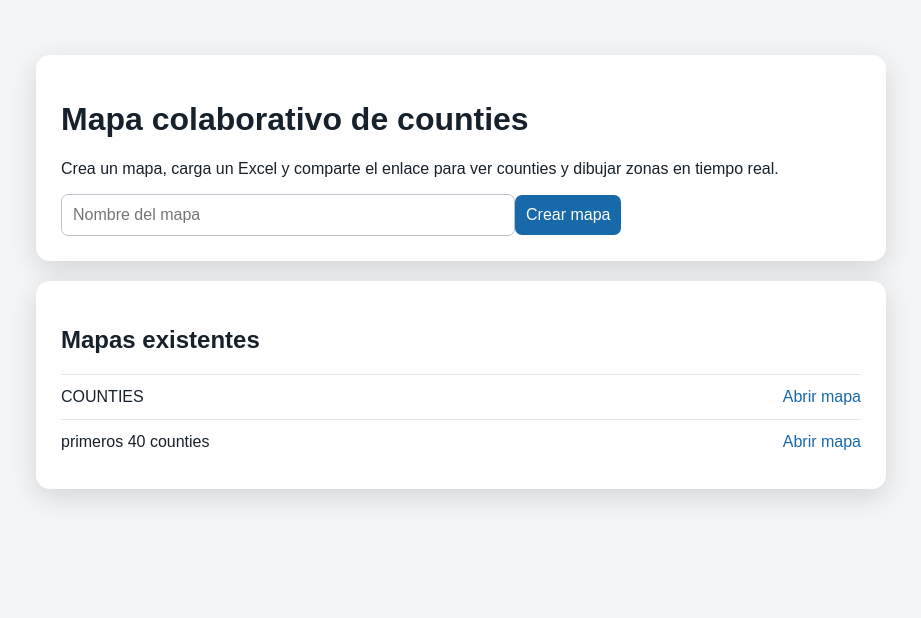
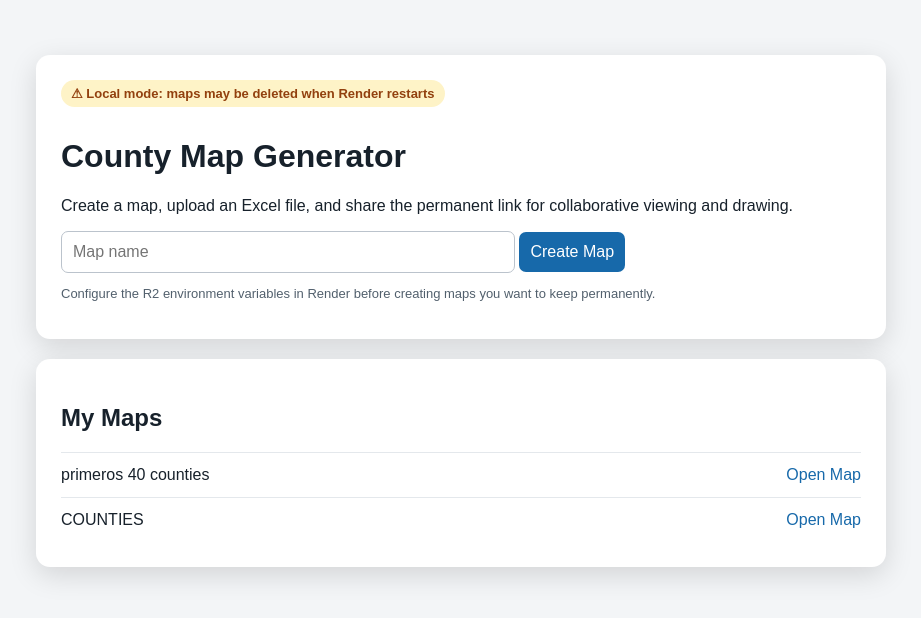
Before and after one commit to jmbritoestrada7/COUNTIES-DOWNLOAD-new, a Flask app: page / in a window 1280 px wide. Shown: the top 618 px of the page, without its empty margins (179-1100 px from the left). Run offline with Flask 3, Linux system fonts and the light colour scheme.

Commit message:
nuevo cambio ingles solo

```diff
--- a/app.py
+++ b/app.py
@@ -10,6 +10,9 @@ from datetime import datetime, timezone
 from pathlib import Path
 
 import pandas as pd
+import boto3
+from botocore.config import Config
+from botocore.exceptions import BotoCoreError, ClientError
 from openpyxl import load_workbook
 from flask import Flask, jsonify, redirect, render_template, request, url_for
 from flask_socketio import SocketIO, emit, join_room
@@ -56,16 +59,141 @@ def project_path(project_id: str) -> Path:
     return PROJECT_DIR / f"{project_id}.json"
 
 
+def validate_project_id(project_id: str) -> str:
+    if not re.fullmatch(r"[a-f0-9]{12}", str(project_id or "")):
+        raise ValueError("Invalid project id")
+    return project_id
+
+
+class ProjectStorage:
+    """Persist project JSON locally and, when configured, in Cloudflare R2.
+
+    Render's normal filesystem is ephemeral. R2 is the source of truth in
+    production; the local copy is only a fast cache and a development fallback.
+    """
+
+    def __init__(self) -> None:
+        self.account_id = os.environ.get("R2_ACCOUNT_ID", "").strip()
+        self.access_key = os.environ.get("R2_ACCESS_KEY_ID", "").strip()
+        self.secret_key = os.environ.get("R2_SECRET_ACCESS_KEY", "").strip()
+        self.bucket = os.environ.get("R2_BUCKET_NAME", "").strip()
+        self.prefix = os.environ.get("R2_PROJECT_PREFIX", "projects").strip().strip("/") or "projects"
+        self.endpoint = os.environ.get("R2_ENDPOINT_URL", "").strip()
+        self.client = None
+
+        configured = all([self.account_id, self.access_key, self.secret_key, self.bucket])
+        if configured:
+            endpoint_url = self.endpoint or f"https://{self.account_id}.r2.cloudflarestorage.com"
+            self.client = boto3.client(
+                service_name="s3",
+                endpoint_url=endpoint_url,
+                aws_access_key_id=self.access_key,
+                aws_secret_access_key=self.secret_key,
+                region_name="auto",
+                config=Config(signature_version="s3v4", retries={"max_attempts": 4, "mode": "standard"}),
+            )
+
+    @property
+    def mode(self) -> str:
+        return "r2" if self.client else "local"
+
+    def key(self, project_id: str) -> str:
+        validate_project_id(project_id)
+        return f"{self.prefix}/{project_id}.json"
+
+    def save(self, project: dict) -> None:
+        project_id = validate_project_id(str(project.get("id", "")))
+        payload = json.dumps(project, ensure_ascii=False, indent=2).encode("utf-8")
+
+        # Always keep a local cache so local development works without R2.
+        project_path(project_id).write_bytes(payload)
+
+        if self.client:
+            try:
+                self.client.put_object(
+                    Bucket=self.bucket,
+                    Key=self.key(project_id),
+                    Body=payload,
+                    ContentType="application/json; charset=utf-8",
+                    CacheControl="no-store",
+                )
+            except (BotoCoreError, ClientError) as exc:
+                raise RuntimeError(f"Could not save the project to Cloudflare R2: {exc}") from exc
+
+    def load(self, project_id: str) -> dict:
+        validate_project_id(project_id)
+        if self.client:
+            try:
+                response = self.client.get_object(Bucket=self.bucket, Key=self.key(project_id))
+                project = json.loads(response["Body"].read().decode("utf-8"))
+                # Refresh the local cache after a successful remote read.
+                project_path(project_id).write_text(
+                    json.dumps(project, ensure_ascii=False, indent=2), encoding="utf-8"
+                )
+                return project
+            except self.client.exceptions.NoSuchKey:
+                pass
+            except ClientError as exc:
+                code = str(exc.response.get("Error", {}).get("Code", ""))
+                if code not in {"NoSuchKey", "404", "NotFound"}:
+                    raise RuntimeError(f"Could not read the project from Cloudflare R2: {exc}") from exc
+            except BotoCoreError as exc:
+                raise RuntimeError(f"Could not connect to Cloudflare R2: {exc}") from exc
+
+        path = project_path(project_id)
+        if not path.exists():
+            raise FileNotFoundError(project_id)
+        return json.loads(path.read_text(encoding="utf-8"))
+
+    def list_projects(self) -> list[dict]:
+        projects_by_id: dict[str, dict] = {}
+
+        if self.client:
+            token = None
+            while True:
+                args = {"Bucket": self.bucket, "Prefix": f"{self.prefix}/", "MaxKeys": 1000}
+                if token:
+                    args["ContinuationToken"] = token
+                try:
+                    result = self.client.list_objects_v2(**args)
+                except (BotoCoreError, ClientError) as exc:
+                    raise RuntimeError(f"Could not list projects from Cloudflare R2: {exc}") from exc
+                for obj in result.get("Contents", []):
+                    key = str(obj.get("Key", ""))
+                    match = re.fullmatch(rf"{re.escape(self.prefix)}/([a-f0-9]{{12}})\.json", key)
+                    if not match:
+                        continue
+                    project_id = match.group(1)
+                    try:
+                        project = self.load(project_id)
+                        projects_by_id[project_id] = project
+                    except Exception:
+                        continue
+                if not result.get("IsTruncated"):
+                    break
+                token = result.get("NextContinuationToken")
+
+        # Include local-only projects when running without R2 or during migration.
+        for path in PROJECT_DIR.glob("*.json"):
+            try:
+                project = json.loads(path.read_text(encoding="utf-8"))
+                projects_by_id.setdefault(project["id"], project)
+            except Exception:
+                continue
+
+        return sorted(projects_by_id.values(), key=lambda p: p.get("updated_at", ""), reverse=True)
+
+
+storage = ProjectStorage()
+
+
 def load_project(project_id: str) -> dict:
-    path = project_path(project_id)
-    if not path.exists():
-        raise FileNotFoundError(project_id)
-    return json.loads(path.read_text(encoding="utf-8"))
+    return storage.load(project_id)
 
 
 def save_project(project: dict) -> None:
     project["updated_at"] = now_iso()
-    project_path(project["id"]).write_text(json.dumps(project, ensure_ascii=False, indent=2), encoding="utf-8")
+    storage.save(project)
 
 
 def normalize_state(value) -> tuple[str, str]:
@@ -157,7 +285,7 @@ def read_counties_excel(path: Path) -> list[dict]:
     str_col = find_column(df_headers, ["str", "sell through rate", "sell-through rate", "sell through", "tasa de venta", "porcentaje de venta", "avg str", "average of str"])
     str_band_cols = {key: find_column(df_headers, aliases) for key, aliases in STR_COLUMN_ALIASES.items()}
     if not county_col or not state_col:
-        raise ValueError("El Excel debe incluir columnas COUNTY/CONDADO y STATE/ESTADO.")
+        raise ValueError("The Excel file must include COUNTY and STATE columns.")
 
     header_index = {str(v or "").strip(): i + 1 for i, v in enumerate(header_values)}
 
@@ -208,25 +336,38 @@ def read_counties_excel(path: Path) -> list[dict]:
             **band_data,
         })
     if not rows:
-        raise ValueError("No se encontraron filas válidas de counties y estados.")
+        raise ValueError("No valid county and state rows were found.")
     return rows
 
 
 @app.get("/")
 def index():
-    projects = []
-    for path in sorted(PROJECT_DIR.glob("*.json"), key=lambda p: p.stat().st_mtime, reverse=True):
-        try:
-            p = json.loads(path.read_text(encoding="utf-8"))
-            projects.append({"id": p["id"], "name": p.get("name", "Mapa"), "updated_at": p.get("updated_at", "")})
-        except Exception:
-            pass
-    return render_template("index.html", projects=projects)
+    storage_error = ""
+    try:
+        raw_projects = storage.list_projects()
+    except RuntimeError as exc:
+        storage_error = str(exc)
+        raw_projects = []
+    projects = [
+        {"id": p["id"], "name": p.get("name", "Map"), "updated_at": p.get("updated_at", "")}
+        for p in raw_projects
+    ]
+    return render_template(
+        "index.html",
+        projects=projects,
+        storage_mode=storage.mode,
+        storage_error=storage_error,
+    )
+
+
+@app.get("/health")
+def health():
+    return jsonify({"ok": True, "storage": storage.mode})
 
 
 @app.post("/projects")
 def create_project():
-    name = (request.form.get("name") or "Mapa de Counties").strip()
+    name = (request.form.get("name") or "County Map").strip()
     project_id = uuid.uuid4().hex[:12]
     project = {
         "id": project_id,
@@ -245,8 +386,8 @@ def map_view(project_id: str):
     try:
         project = load_project(project_id)
     except (FileNotFoundError, ValueError):
-        return "Mapa no encontrado", 404
-    return render_template("map.html", project=project)
+        return "Map not found", 404
+    return render_template("map.html", project=project, storage_mode=storage.mode)
 
 
 @app.get("/api/projects/<project_id>")
@@ -262,7 +403,7 @@ def upload_excel(project_id: str):
     try:
         project = load_project(project_id)
     except (FileNotFoundError, ValueError):
-        return jsonify({"error": "Mapa no encontrado"}), 404
+        return jsonify({"error": "Map not found"}), 404
     file = request.files.get("file")
     if not file or not file.filename:
         return jsonify({"error": "Selecciona un archivo Excel."}), 400
@@ -288,7 +429,7 @@ def save_county_note(project_id: str):
     try:
         project = load_project(project_id)
     except (FileNotFoundError, ValueError):
-        return jsonify({"error": "Mapa no encontrado"}), 404
+        return jsonify({"error": "Map not found"}), 404
 
     data = request.get_json(silent=True) or {}
     state_fips = str(data.get("state_fips", "")).strip()
@@ -326,7 +467,7 @@ def save_drawings(project_id: str):
     try:
         project = load_project(project_id)
     except (FileNotFoundError, ValueError):
-        return jsonify({"error": "Mapa no encontrado"}), 404
+        return jsonify({"error": "Map not found"}), 404
     data = request.get_json(silent=True) or {}
     drawings = data.get("drawings")
     if not isinstance(drawings, dict) or drawings.get("type") != "FeatureCollection":
--- a/templates/index.html
+++ b/templates/index.html
@@ -1,4 +1,43 @@
-<!doctype html><html lang="es"><head><meta charset="utf-8"><meta name="viewport" content="width=device-width,initial-scale=1">
-<title>Mapas de Counties</title><style>body{font-family:Arial,sans-serif;background:#f3f5f7;margin:0;color:#17212b}.wrap{max-width:850px;margin:55px auto;padding:0 20px}.card{background:#fff;border-radius:14px;padding:25px;box-shadow:0 8px 28px #0002;margin-bottom:20px}input,button{font:inherit;padding:11px;border-radius:7px;border:1px solid #bbc3cc}input{width:min(430px,70%)}button{background:#1769aa;color:#fff;border:0;cursor:pointer}a{color:#1769aa;text-decoration:none}.item{padding:13px 0;border-top:1px solid #e4e8ec;display:flex;justify-content:space-between;gap:15px}</style></head>
-<body><div class="wrap"><div class="card"><h1>Mapa colaborativo de counties</h1><p>Crea un mapa, carga un Excel y comparte el enlace para ver counties y dibujar zonas en tiempo real.</p><form method="post" action="/projects"><input name="name" placeholder="Nombre del mapa" required><button>Crear mapa</button></form></div>
-<div class="card"><h2>Mapas existentes</h2>{% if projects %}{% for p in projects %}<div class="item"><span>{{p.name}}</span><a href="/map/{{p.id}}">Abrir mapa</a></div>{% endfor %}{% else %}<p>Aún no hay mapas.</p>{% endif %}</div></div></body></html>
+<!doctype html>
+<html lang="en">
+<head>
+  <meta charset="utf-8">
+  <meta name="viewport" content="width=device-width,initial-scale=1">
+  <title>County Map Generator</title>
+  <style>
+    body{font-family:Arial,sans-serif;background:#f3f5f7;margin:0;color:#17212b}
+    .wrap{max-width:850px;margin:55px auto;padding:0 20px}
+    .card{background:#fff;border-radius:14px;padding:25px;box-shadow:0 8px 28px #0002;margin-bottom:20px}
+    input,button{font:inherit;padding:11px;border-radius:7px;border:1px solid #bbc3cc}
+    input{width:min(430px,70%)}button{background:#1769aa;color:#fff;border:0;cursor:pointer}
+    a{color:#1769aa;text-decoration:none}.item{padding:13px 0;border-top:1px solid #e4e8ec;display:flex;justify-content:space-between;gap:15px}
+    .storage{display:inline-block;padding:6px 10px;border-radius:999px;font-size:13px;font-weight:700;margin-bottom:10px}
+    .storage.r2{background:#dcfce7;color:#166534}.storage.local{background:#fef3c7;color:#92400e}
+    .error{background:#fee2e2;color:#991b1b;padding:12px;border-radius:8px;margin:12px 0}
+    .hint{font-size:13px;color:#52606d}
+  </style>
+</head>
+<body>
+<div class="wrap">
+  <div class="card">
+    <div class="storage {{ storage_mode }}">
+      {% if storage_mode == 'r2' %}✓ Permanent R2 storage is active{% else %}⚠ Local mode: maps may be deleted when Render restarts{% endif %}
+    </div>
+    {% if storage_error %}<div class="error">{{ storage_error }}</div>{% endif %}
+    <h1>County Map Generator</h1>
+    <p>Create a map, upload an Excel file, and share the permanent link for collaborative viewing and drawing.</p>
+    <form method="post" action="/projects">
+      <input name="name" placeholder="Map name" required>
+      <button>Create Map</button>
+    </form>
+    {% if storage_mode != 'r2' %}<p class="hint">Configure the R2 environment variables in Render before creating maps you want to keep permanently.</p>{% endif %}
+  </div>
+  <div class="card">
+    <h2>My Maps</h2>
+    {% if projects %}
+      {% for p in projects %}<div class="item"><span>{{p.name}}</span><a href="/map/{{p.id}}">Open Map</a></div>{% endfor %}
+    {% else %}<p>No maps have been created yet.</p>{% endif %}
+  </div>
+</div>
+</body>
+</html>
```
Also changed, not shown: requirements.txt (+6 -6 lines), static/map.js (+19 -19 lines), templates/map.html (+4 -4 lines), README_PUBLICAR.md, README_R2_RENDER.md (added).
